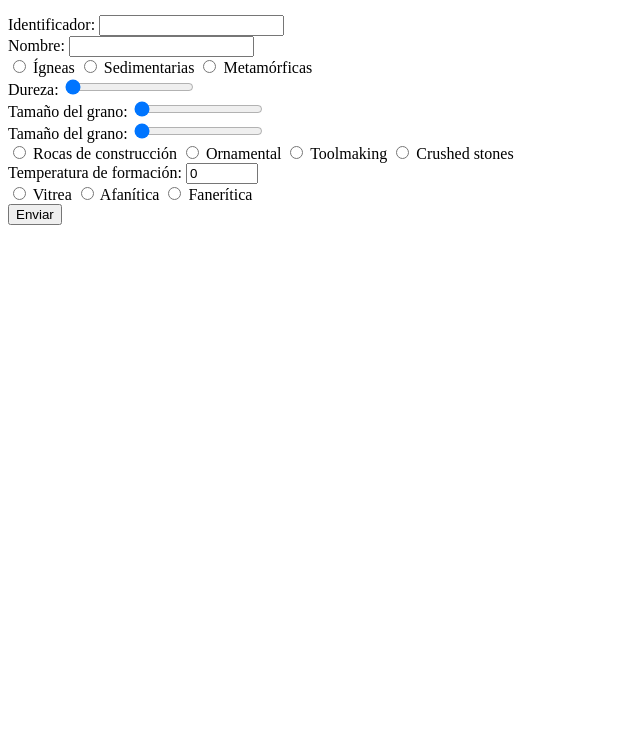
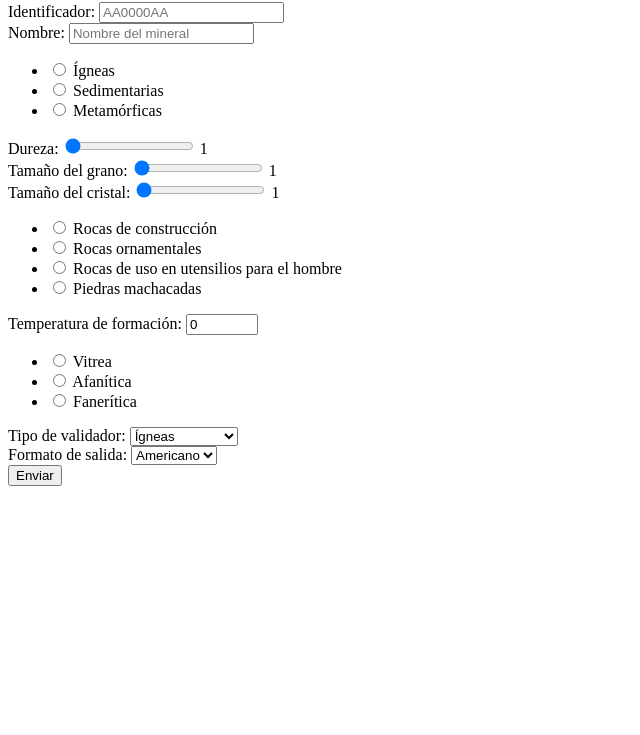
Before and after one commit to andresaragonguerrero/moduloLunar, a plain HTML site: page index.html in a window 1280 px wide. Shown: the part 65-800 px from the top of the page, without its empty margins (0-640 px from the left). Drawn offline with Linux system fonts and the light colour scheme.

Commit message:
Refactor index.html for improved form and styling
Updated the HTML structure and added new form elements for validation and output format selection.

```diff
--- a/index.html
+++ b/index.html
@@ -5,91 +5,151 @@
     <meta charset="UTF-8">
     <meta name="viewport" content="width=device-width, initial-scale=1.0">
     <title>Módulo lunar</title>
+    <link rel="preconnect" href="https://fonts.googleapis.com">
+    <link rel="preconnect" href="https://fonts.gstatic.com" crossorigin>
+
+    <link rel="stylesheet" href="./styles.css">
+
+    <!-- fonts -->
+    <!-- orbitron font -->
+    <link rel="preconnect" href="https://fonts.googleapis.com">
+    <link rel="preconnect" href="https://fonts.gstatic.com" crossorigin>
+    <link href="https://fonts.googleapis.com/css2?family=Orbitron:wght@400..900&display=swap" rel="stylesheet">
+    <!-- sora font -->
+    <link
+        href="https://fonts.googleapis.com/css2?family=Nunito:ital,wght@0,200..1000;1,200..1000&family=Sora:wght@100..800&display=swap"
+        rel="stylesheet">
 </head>
 
 <body>
-    <h1>Módulo lunar</h1>
+    <section class="section form-section">
+        <h1 class="title">Módulo lunar</h1>
         <form class="form" action="" method="" id="form-mineral">
-        <div class="column">
-            <div class="row">
             <!-- identificador -->
-                <div class="container-item">
+            <div class="form-group">
                 <label class="label" for="identifier">Identificador: </label>
-                    <input class="input input-text" id="identifier" type="text" name="identifier">
+                <input class="input input-text" id="identifier" type="text" name="identifier" minlength="8"
+                    placeholder="AA0000AA" required>
             </div>
             <!-- nombre -->
-                <div class="container-item">
+            <div class="form-group">
                 <label class="label" for="mineralName">Nombre: </label>
-                    <input class="input input-text" id="mineralName" type="text" name="mineralName">
+                <input class="input input-text" id="mineralName" type="text" name="mineralName" minlength="2"
+                    placeholder="Nombre del mineral" required>
             </div>
             <!-- origen -->
-                <div class="container-item">
-                    <div class="container-input-radio">
-                        <input type="radio" id="igneous" name="mineralOrigin" value="Igneous">
+            <div class="form-group">
+                <ul class="input-radio-list">
+                    <li class="input-radio-item">
+                        <input class="input input-radio" type="radio" id="igneous" name="mineralOrigin" value="igneous">
                         <label for="igneous">Ígneas</label>
-                        <input type="radio" id="sedimentary" name="mineralOrigin" value="Sedimentary">
+                    </li>
+                    <li class="input-radio-item">
+                        <input class="input input-radio" type="radio" id="sedimentary" name="mineralOrigin"
+                            value="sedimentary">
                         <label for="sedimentary">Sedimentarias</label>
-                        <input type="radio" id="metamorphic" name="mineralOrigin" value="Metamorphic">
+                    </li>
+                    <li class="input-radio-item">
+                        <input class="input input-radio" type="radio" id="metamorphic" name="mineralOrigin"
+                            value="metamorphic">
                         <label for="metamorphic">Metamórficas</label>
+                    </li>
+                </ul>
             </div>
             </div>
-            </div>
-            <div class="row">
             <!-- dureza -->
-                <div class="container-item">
+            <div class="form-group">
                 <label class="label" for="hardness">Dureza: </label>
-                    <input class="input input-range" id="hardness" type="range" min="0" max="10" name="hardness"
-                        value="0">
+                <input class="input input-range" id="hardness" type="range" min="1" max="10" name="hardness" value="1"
+                    oninput="this.nextElementSibling.value = this.value">
+                <output>1</output>
             </div>
             <!-- tamaño del grano -->
-                <div class="container-item">
+            <div class="form-group">
                 <label class="label" for="grainSize">Tamaño del grano: </label>
-                    <input class="input input-range" id="grainSize" type="range" min="0" max="30" name="grainSize"
-                        value="0">
+                <input class="input input-range" id="grainSize" type="range" min="1" max="30" name="grainSize"
+                    value="1" oninput="this.nextElementSibling.value = this.value">
+                <output>1</output>
             </div>
             <!-- tamaño del cristal -->
-                <div class="container-item">
-                    <label class="label" for="crystalSize">Tamaño del grano: </label>
-                    <input class="input input-range" id="crystalSize" type="range" min="0" max="10" name="crystalSize"
-                        value="0">
+            <div class="form-group">
+                <label class="label" for="crystalSize">Tamaño del cristal: </label>
+                <input class="input input-range" id="crystalSize" type="range" min="1" max="10" name="crystalSize"
+                    value="1" oninput="this.nextElementSibling.value = this.value">
+                <output>1</output>
             </div>
-            </div>
-            <div class="row">
             <!-- clasificación -->
-                <div class="container-item">
-                    <div class="container-input-radio">
-                        <input type="radio" id="construction" name="classification" value="construction">
+            <div class="form-group">
+                <ul class="input-radio-list">
+                    <li class="input-radio-item">
+                        <input class="input input-radio" type="radio" id="construction" name="classification"
+                            value="construction">
                         <label for="construction">Rocas de construcción</label>
-                        <input type="radio" id="ornamental" name="classification" value="ornamental">
-                        <label for="ornamental">Ornamental</label>
-                        <input type="radio" id="toolmaking" name="classification" value="toolmaking">
-                        <label for="toolmaking">Toolmaking</label>
-                        <input type="radio" id="crushed" name="classification" value="crushed">
-                        <label for="crushed">Crushed stones</label>
+                    </li>
+                    <li class="input-radio-item">
+                        <input class="input input-radio" type="radio" id="ornamental" name="classification"
+                            value="ornamental">
+                        <label for="ornamental">Rocas ornamentales</label>
+                    </li>
+                    <li class="input-radio-item">
+                        <input class="input input-radio" type="radio" id="toolmaking" name="classification"
+                            value="toolmaking">
+                        <label for="toolmaking">Rocas de uso en utensilios para el hombre</label>
+                    </li>
+                    <li class="input-radio-item">
+                        <input class="input input-radio" type="radio" id="crushed" name="classification"
+                            value="crushed">
+                        <label for="crushed">Piedras machacadas</label>
+                    </li>
+                </ul>
             </div>
             </div>
             <!-- temperatura de formación -->
-                <div class="container-item">
-                    <label for="formationTemperature">Temperatura de formación: </label>
-                    <input type="number" id="formationTemperature" name="formationTemperature" min="-100" max="100"
-                        step="5" value="0">
+            <div class="form-group">
+                <label class="label" for="formationTemperature">Temperatura de formación: </label>
+                <input class="input input-number" type="number" id="formationTemperature" name="formationTemperature"
+                    min="-100" max="100" step="5" value="0">
             </div>
             <!-- textura -->
-                <div class="container-item">
-                    <div class="container-input-radio">
-                        <input type="radio" id="glassy" name="texture" value="glassy">
+            <div class="form-group">
+                <ul class="input-radio-list">
+                    <li class="input-radio-item">
+                        <input class="input input-radio" type="radio" id="glassy" name="texture" value="glassy">
                         <label for="glassy">Vitrea</label>
-                        <input type="radio" id="aphanitic" name="texture" value="aphanitic">
+                    </li>
+                    <li class="input-radio-item">
+                        <input class="input input-radio" type="radio" id="aphanitic" name="texture" value="aphanitic">
                         <label for="aphanitic">Afanítica</label>
-                        <input type="radio" id="phaneritic" name="texture" value="phaneritic">
+                    </li>
+                    <li class="input-radio-item">
+                        <input class="input input-radio" type="radio" id="phaneritic" name="texture" value="phaneritic">
                         <label for="phaneritic">Fanerítica</label>
+                    </li>
+                </ul>
             </div>
             </div>
+            <!-- tipo de validación -->
+            <div class="form-group">
+                <label class="label" for="validator">Tipo de validador:</label>
+                <select class="select select-validator" id="validator">
+                    <option class="option option-validator" value="igneous">Ígneas</option>
+                    <option class="option option-validator" value="metamorphic">Metamórficas</option>
+                    <option class="option option-validator" value="sedimentary">Sedimentarias</option>
+                </select>
             </div>
-            <div class="row">
+            <!-- formato de salida -->
+            <div class="form-group">
+                <label class="label" for="outputFormat">Formato de salida:</label>
+                <select class="select select-format" id="outputFormat">
+                    <option class="option option-format" value="american">Americano</option>
+                    <option class="option option-format" value="european">Europeo</option>
+                </select>
+            </div>
             <button class="form-button" id="submit" type="submit">Enviar</button>
-            </div>
-        </div>
         </form>
-    <script type="module" src="app.js"></script>
+    </section>
+    <section class="section response-section">
+
+    </section>
+    <script type="module" src="./dist/app.js"></script>
 </body>
```
Lines whose indentation alone changed are shown as unchanged.
